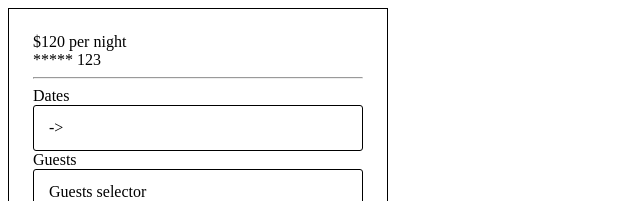
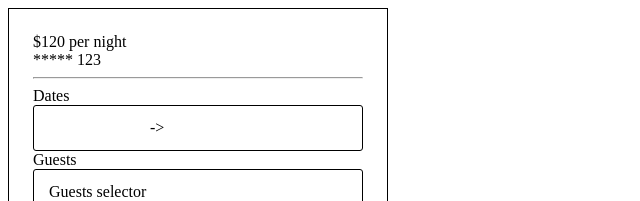
Before and after one commit to lodge-io/booking-module, a React app: page / in a window 1280 px wide. Shown: the top 201 px of the page, without its empty margins (0-640 px from the left). Built offline with nearby package versions, Linux system fonts and the light colour scheme; the HTML template or start-up script is replaced by a standard one.

Commit message:
Fix booking validation

```diff
--- a/client/src/components/Booking.jsx
+++ b/client/src/components/Booking.jsx
@@ -19,16 +19,18 @@ const SelectorBox = styled.div`
   line-height: 30px;
   padding:7px;
   padding-left: 15px;
+  display: flex;
   flex-direction: row;
   `;
 
-const DateSelect = styled.span`
+const DateSelect = styled.div`
+  min-width:33%;
   width: 33%;
   border-radius: 3px;
   background-color: ${props => (props.selected ? 'blue' : 'white')}
 `;
 
-const MiddleArrow = styled.span`
+const MiddleArrow = styled.div`
   width: 33%;
 `;
 
@@ -79,7 +81,8 @@ class Booking extends React.Component {
       this.setState({ endDate: date, selecting: 0 });
     }
     if ((startDate && selecting === 1) || (endDate && selecting === 0)) {
-      if (this.isInvalidBooking(startDate || date, endDate || date)) {
+      if ((selecting === 1 && this.isInvalidBooking(startDate, date))
+        || (selecting === 0 && this.isInvalidBooking(date, startDate))) {
         this.setState({ endDate: null, selecting: 1 });
       } else {
         this.setState({ calOpen: false, selecting: -1 });
```
